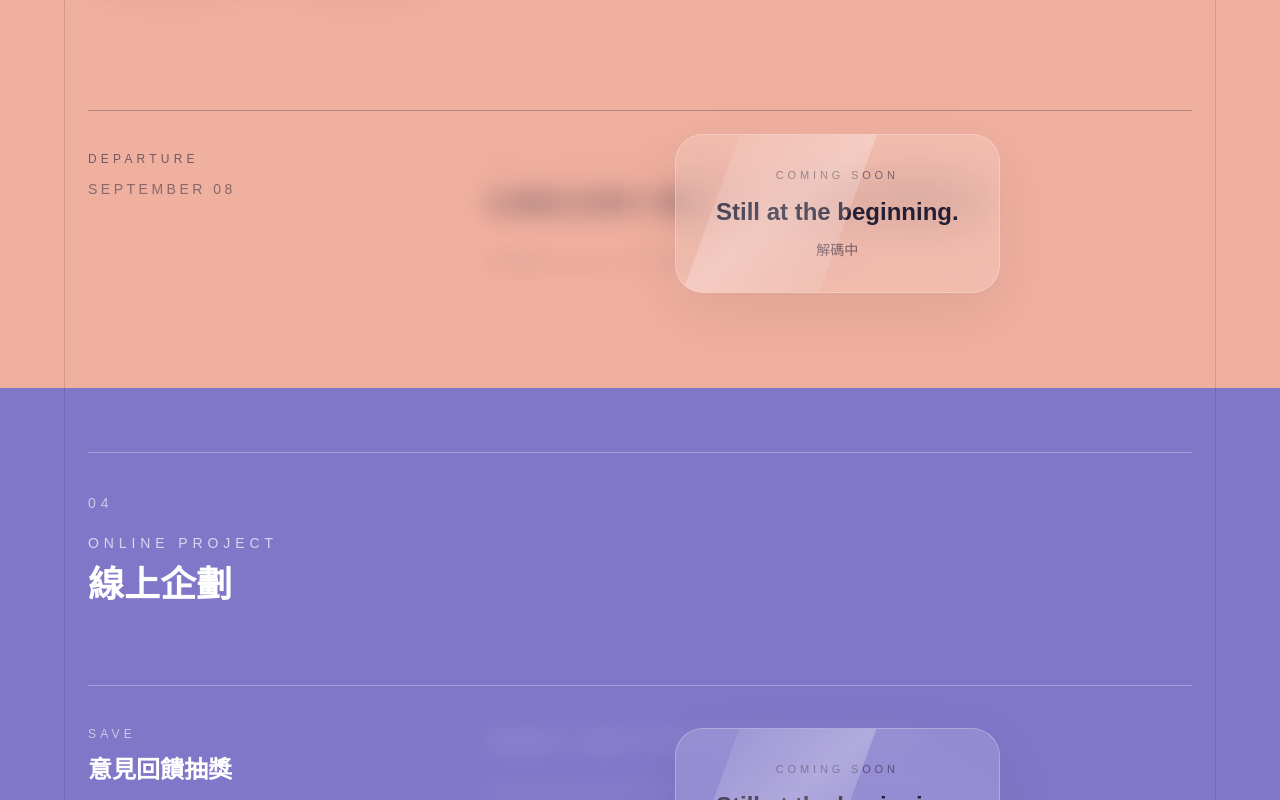
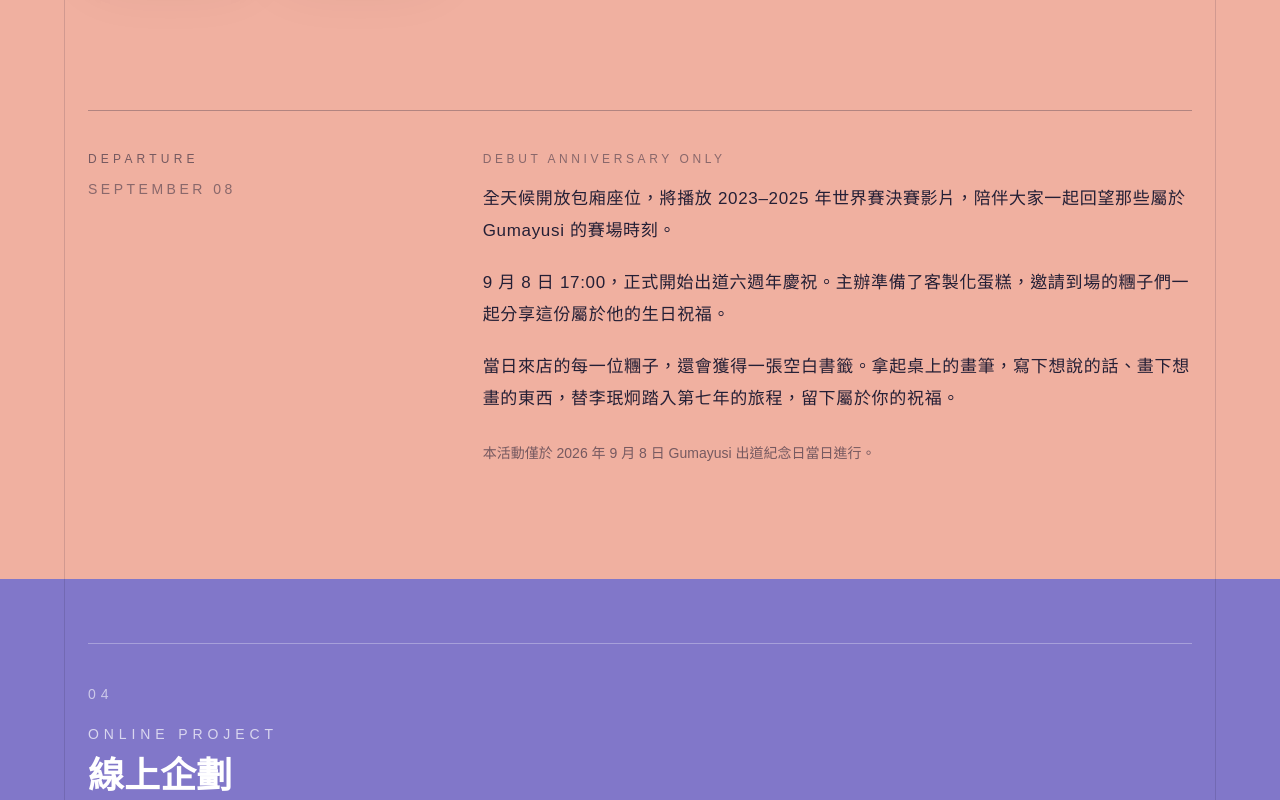
Before and after one commit to vmvm288-del/gumayusitw, a Next.js app: page /projects/6th-anniversary in a window 1280 px wide. Shown: the part 7200-8000 px from the top of the page. Built offline with nearby package versions, Linux system fonts and the light colour scheme.

Commit message:
更新應援內容與活動介紹

```diff
--- a/components/anniversary/program/FanSupport.tsx
+++ b/components/anniversary/program/FanSupport.tsx
@@ -554,7 +554,7 @@ export default function FanSupport() {
             </div>
 
             {/* Departure Content */}
-            <ComingSoonGlass>
+
             <div
               className={`
                 transition-all duration-500 ease-out
@@ -570,16 +570,23 @@ export default function FanSupport() {
                 DEBUT ANNIVERSARY ONLY
               </p>
 
-              <h4 className="mt-4 text-2xl font-bold leading-snug md:text-3xl">
-                出道紀念影片觀影
-                ＆ 六週年蛋糕慶祝
-              </h4>
+              <h4 className="mt-4 text-[15px] font-light leading-8 tracking-[0.04em] md:text-[17px]">
+  全天候開放包廂座位，將播放 2023–2025 年世界賽決賽影片，陪伴大家一起回望那些屬於 Gumayusi 的賽場時刻。
+
+  <p className="mt-5">
+    9 月 8 日 17:00，正式開始出道六週年慶祝。主辦準備了客製化蛋糕，邀請到場的糰子們一起分享這份屬於他的生日祝福。
+  </p>
+
+  <p className="mt-5">
+    當日來店的每一位糰子，還會獲得一張空白書籤。拿起桌上的畫筆，寫下想說的話、畫下想畫的東西，替李珉炯踏入第七年的旅程，留下屬於你的祝福。
+  </p>
+</h4>
 
               <p className="mt-6 text-sm leading-7 text-[#241f35]/60">
                 本活動僅於 2026 年 9 月 8 日 Gumayusi 出道紀念日當日進行。
               </p>
             </div>
-            </ComingSoonGlass>
+
           </div>
         </div>
 
```
